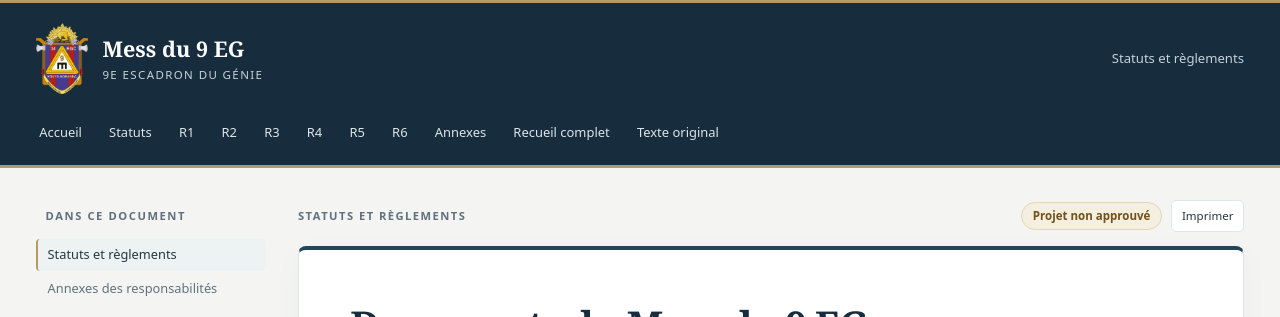
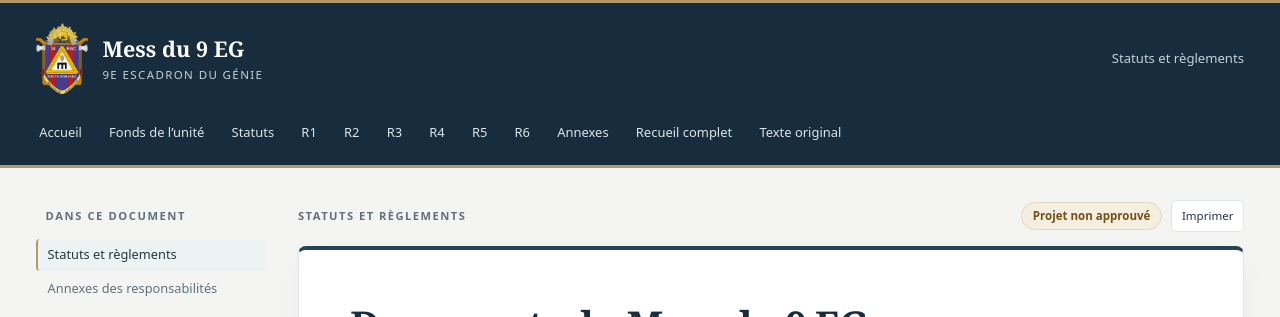
Before and after one commit to shocktubeM81/mess-9eg, a Jekyll site: the page built from site/index.md, in a window 1280 px wide. Shown: the top 317 px of the page. Built offline with Jekyll 4.4.1, drawn with Linux system fonts in a browser that asks for light colours.

Commit message:
Ajouter le lien vers le Fonds de l’unité à la navigation (#5)

```diff
--- a/site/_layouts/default.html
+++ b/site/_layouts/default.html
@@ -23,6 +23,7 @@
     </div>
     <nav class="top-nav" aria-label="Documents du Mess">
       <a href="{{ '/' | relative_url }}" {% if page.path == 'index.md' %}aria-current="page"{% endif %}>Accueil</a>
+      <a href="https://fonds.9eg.ca">Fonds de l’unité</a>
       <a href="{{ '/statuts.html' | relative_url }}" {% if page.name == 'statuts.md' %}aria-current="page"{% endif %}>Statuts</a>
       {% for number in (1..6) %}
       {% assign filename = 'r' | append: number | append: '.md' %}
```
